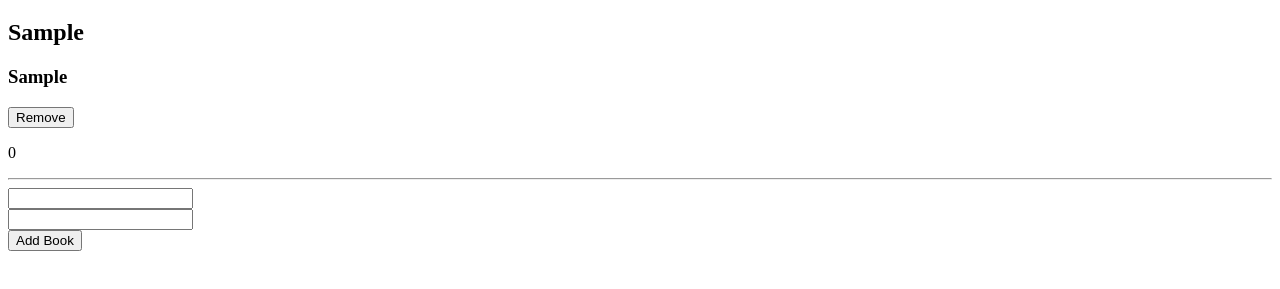
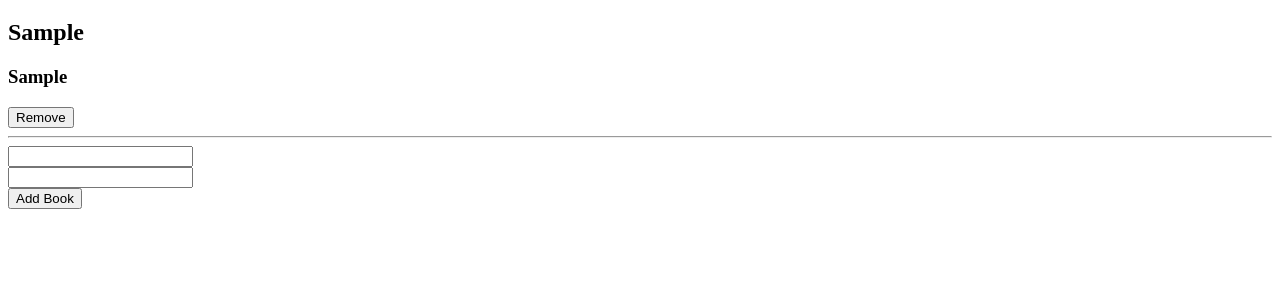
Before and after one commit to jadibdev/Awesome-Books, a plain HTML site: page index.html in a window 1280 px wide. Both pictures are taken after typing "Sample", "Sample" into the empty fields and a click on the button "Add Book". Shown: the part 61-350 px from the top of the page. Drawn offline with Linux system fonts and the light colour scheme.

Commit message:
Update main.js

```diff
--- a/index.html
+++ b/index.html
@@ -10,14 +10,12 @@
 
    <div class="main">
     <h1>Awesome Books</h1>
-    <div id="available-books">
-      <div id="bookCard">
+    <div id="booksContainer">
 
-      </div>
     </div>
     <form id="form">
-      <input type="text" id="bookTitle"><br />
-      <input type="text" id="bookAuthor"><br />
+      <input type="text" id="bookTitle" required><br />
+      <input type="text" id="bookAuthor" required><br />
       <button type="submit">Add Book</button>
     </form>
    </div>
--- a/main.js
+++ b/main.js
@@ -1,9 +1,14 @@
-function Book() {
-  this.title = 'title';
-  this.author = 'author';
+class Book {
+  constructor(title, author) {
+    this.title = title;
+    this.author = author;
+  }
 }
 
+const booksContainer = document.getElementById('booksContainer');
 const bookCollection = [];
+
+const form = document.getElementById('form');
 
 function addBook(event) {
   // get title and author from user input
@@ -14,34 +19,34 @@ function addBook(event) {
   event.preventDefault();
 
   // initialize and add new book to collection
-  const newBook = Object.create(Book.prototype);
-  newBook.title = title;
-  newBook.author = author;
+  const newBook = new Book(title, author);
   bookCollection.push(newBook);
 
-  window.localStorage.setItem('Title', title);
-  window.localStorage.setItem('Author', author);
+  // sets local storage
+
 
   // target book collection and populate page with available books
-  const booksContainer = document.getElementById('available-books');
   let buildHTML = '';
-  let itemId;
   for (let i = 0; i < bookCollection.length; i += 1) {
     buildHTML += `
       <div>
-        <h2>${bookCollection[i].title}</h2>
+        <h2 >${bookCollection[i].title}</h2>
         <h3>${bookCollection[i].author}</h3>
-        <button type="button">Remove</button>
-        <p>${i}</p>
+        <button id=${i} class="del" type="button">Remove</button>
         <hr />
       </div>
     `;
-    console.log(i);
   }
+  // sets booksContainer to buildHTML
   booksContainer.innerHTML = buildHTML;
+  // cleans the DOM
   document.getElementById('bookTitle').value = '';
   document.getElementById('bookAuthor').value = '';
 }
 
-const form = document.getElementById('form');
+function removeButton() {
+  console.log('book removed');
+}
+
+
 form.addEventListener('submit', addBook);
```
